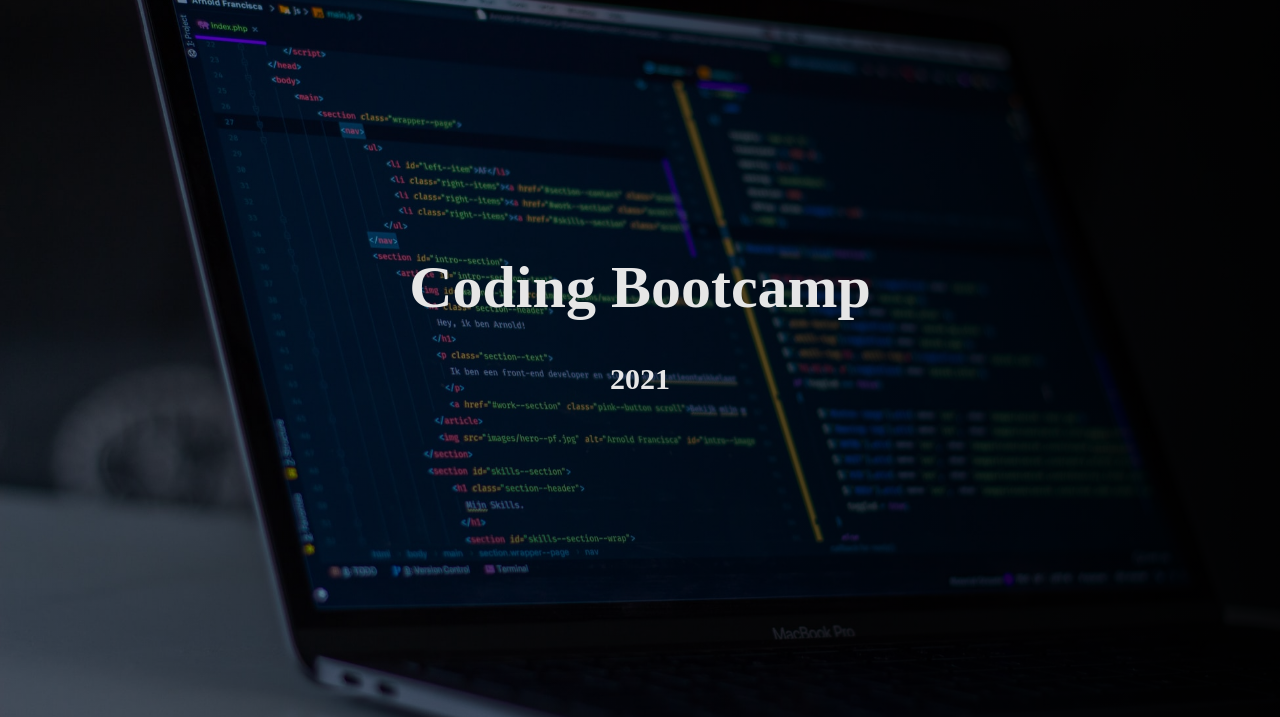
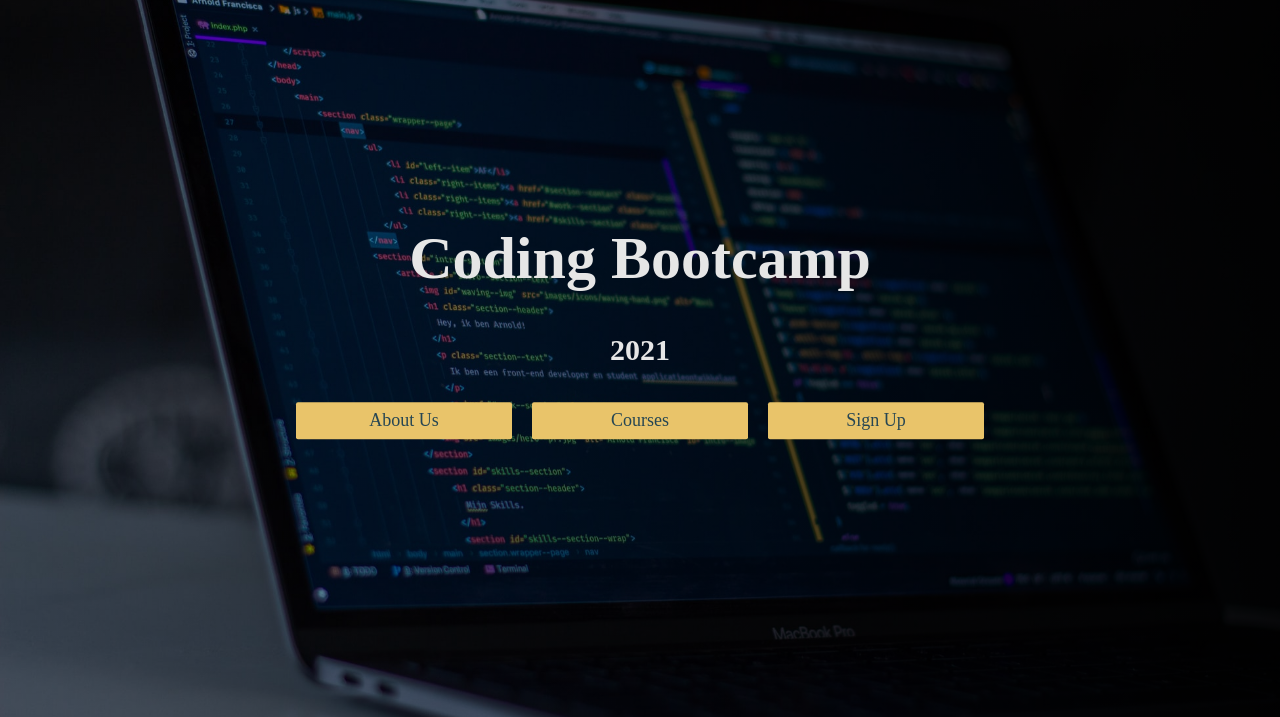
Before and after one commit to surajverma2587/coding-bootcamp-landing-page, a plain HTML site: page index.html in a window 1280 px wide. Shown: the part 83-800 px from the top of the page. Drawn offline with Linux system fonts and the light colour scheme.

Commit message:
add nav bar with styles

```diff
--- a/assets/css/styles.css
+++ b/assets/css/styles.css
@@ -41,17 +41,46 @@ body {
   transform: translate(-50%, -50%);
   color: #e6e6e6;
   text-align: center;
+  width: 95%;
 }
 
 .container > h1 {
   font-size: 6rem;
+  animation: moveInFromLeftAndResize 1s ease-out;
 }
 
 .container > h2 {
   font-size: 3rem;
+  animation: fadeIn 1s ease-out;
 }
 
 .navbar {
+  display: flex;
+  flex-wrap: wrap;
+  justify-content: center;
+}
+
+.btn {
+  background-color: #e9c46a;
+  padding: 0.8rem;
+  min-width: 200px;
+  margin: 10px;
+  text-decoration: none;
+  color: #264653;
+  font-size: 1.8rem;
+  border-radius: 0.2rem;
+}
+
+.btn:hover {
+  font-weight: bold;
+  background-color: rgb(233, 196, 106, 0.8);
+  transform: translateY(-3px);
+  box-shadow: 0.1rem 0.4rem 0.8rem rgb(230, 230, 230, 0.7);
+}
+
+.btn:active {
+  transform: translateY(-1px);
+  box-shadow: 0 0.5rem 1rem rgba(0, 0, 0, 0.2);
 }
 
 @keyframes moveFromTopWithBounce {
@@ -67,3 +96,34 @@ body {
     transform: translateY(0);
   }
 }
+
+@keyframes moveInFromLeftAndResize {
+  0% {
+    font-size: 8rem;
+    transform: translateX(-50%);
+  }
+
+  20% {
+    font-size: 7rem;
+    transform: translateX(-20%);
+  }
+
+  100% {
+    font-size: 6rem;
+    transform: translateX();
+  }
+}
+
+@keyframes fadeIn {
+  0% {
+    opacity: 0;
+  }
+
+  50% {
+    opacity: 0.5;
+  }
+
+  100% {
+    opacity: 1;
+  }
+}
--- a/index.html
+++ b/index.html
@@ -24,18 +24,11 @@
 
         <h2>2021</h2>
 
+        <!-- Nav Bar with 3 nav links -->
         <nav class="navbar">
-          <div>
-            <a></a>
-          </div>
-
-          <div>
-            <a></a>
-          </div>
-
-          <div>
-            <a></a>
-          </div>
+          <a href="#" class="btn">About Us</a>
+          <a href="./courses.html" class="btn">Courses</a>
+          <a href="#" class="btn">Sign Up</a>
         </nav>
       </div>
     </div>
```
